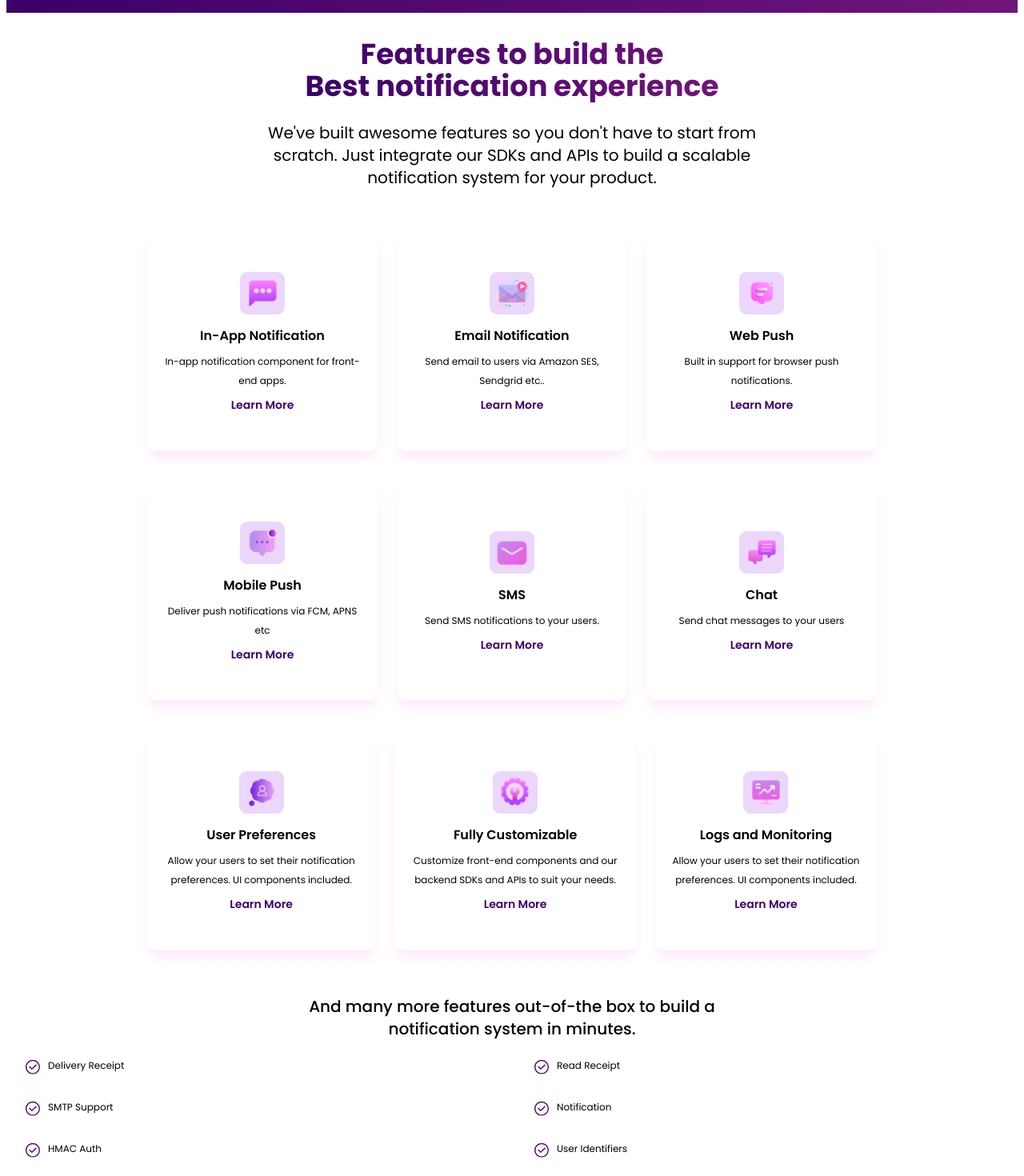
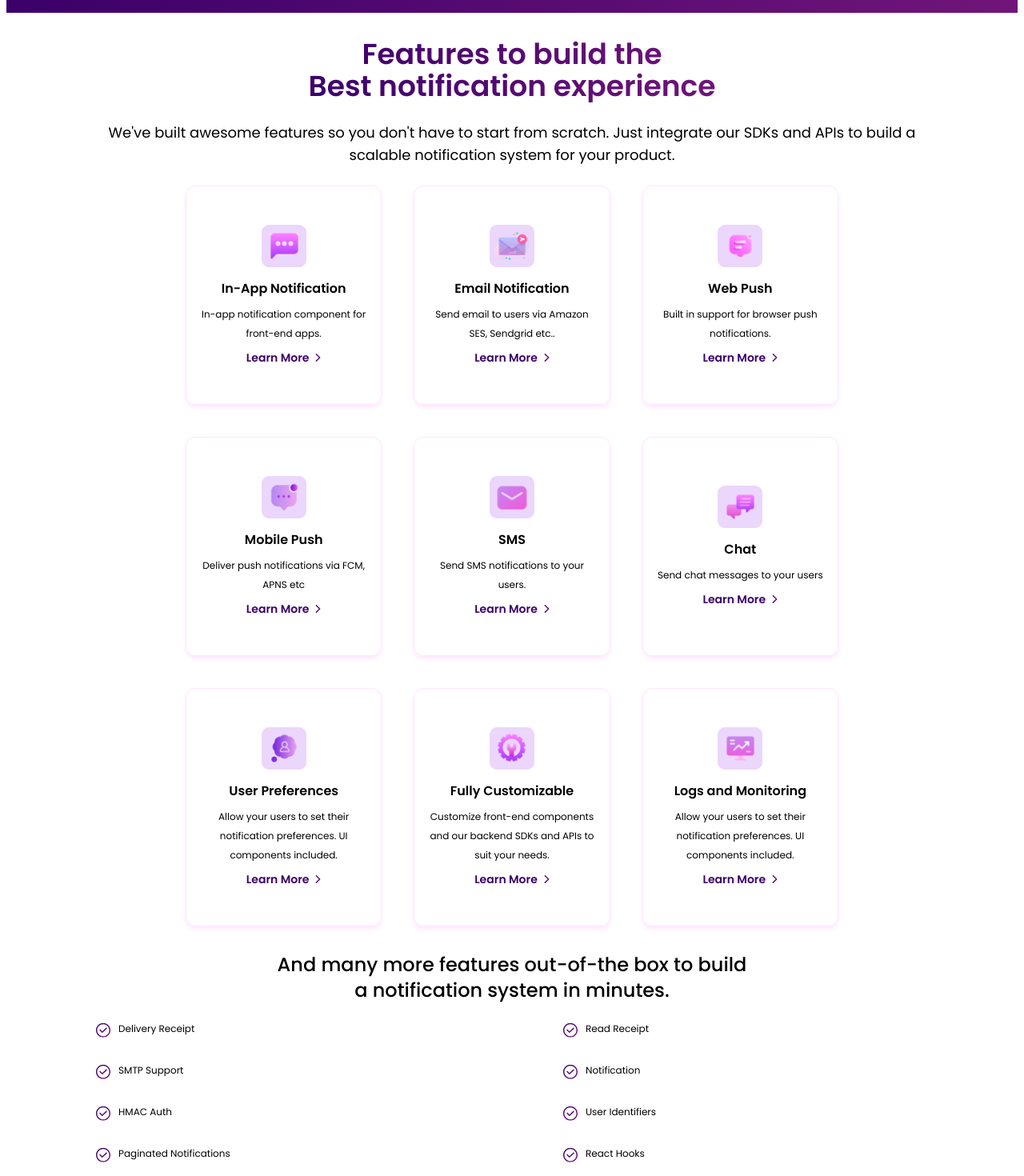
Before and after one commit to Ashrayaa/Engagespot, a Next.js app: page / in a window 1280 px wide. Shown: the part 1200-2670 px from the top of the page at 80% size. Built offline with nearby package versions, Linux system fonts and the light colour scheme.

Commit message:
UI CHANGES ADDED

```diff
--- a/components/Intro.tsx
+++ b/components/Intro.tsx
@@ -28,7 +28,7 @@ export default function Screen1({}: Props) {
             type="textbox"
             placeholder="Enter your mail id"
           ></input>
-          <button className="text-white p-4 sm:p-8 bg-gradient-to-r from-spotpurple to-engagepurple hover:bg-gradient-to-br focus:ring-4 focus:outline-none focus:ring-engagepurple font-semibold rounded-lg text-lg sm:text-2xl text-center">
+          <button className="text-white p-4 sm:p-8 bg-gradient-to-r from-spotpurple to-engagepurple  font-semibold rounded-lg text-lg sm:text-2xl text-center">
             Get Started
           </button>
         </div>
--- a/components/Screen4.tsx
+++ b/components/Screen4.tsx
@@ -9,27 +9,27 @@ import Chat from "/public/chat.png";
 import User from "/public/user-pref.png";
 import Custom from "public/fully customizable.png";
 import Logs from "/public/logs.png";
-
+import Arrow from "/public/arrow.svg";
 type Props = {};
 
 export default function Screen4({}: Props) {
   return (
-    <div className="flex flex-col">
-      <div className="flex flex-col gap-4 justify-center items-center align-middle">
-        <h1 className="text-xl px-4 font-bold sm:text-4xl text-center text-transparent bg-clip-text bg-gradient-to-r from-spotpurple to-engagepurple mt-8">
+    <div className="flex flex-col xl:px-12">
+      <div className="flex flex-col gap-2 justify-center items-center align-middle">
+        <h1 className="text-xl px-4 font-semibold sm:text-4xl text-center text-transparent bg-clip-text bg-gradient-to-r from-spotpurple to-engagepurple mt-8">
           Features to build the <br />
           Best notification experience{" "}
         </h1>
-        <p className="text-center sm:px-32 md:px-64 lg:px-80 sm:text-xl text-xs py-2 leading-6">
+        <p className="text-center sm:text-lg lg:px-10 text-xs pt-2 sm:pt-4 leading-6">
           We&apos;ve built awesome features so you don&apos;t have to start from
           scratch. Just integrate our SDKs and APIs to build a scalable
           notification system for your product.
         </p>
       </div>
 
-      <div className="flex flex-col justify-center gap-10 py-12 px-4 sm:24 lg:px-32 xl:px-44">
-        <div className="sm:grid sm:grid-cols-3 sm:grid-flow-col gap-6 sm:text-center sm:justify-center">
-          <div className="border-0 sm:flex sm:flex-col sm:justify-center sm:items-center gap-2 p-4 rounded-xl shadow-lg shadow-[#FFE6FD] border-[#FFE6FD] lg:py-12">
+      <div className="flex flex-col justify-center gap-6 py-6 px-4 lg:gap-10 lg:px-32 xl:px-44">
+        <div className="md:grid md:grid-cols-3 md:grid-flow-col lg:gap-10 grid gap-6 md:text-center md:justify-center">
+          <div className="border md:flex md:flex-col sm:justify-center md:items-center gap-2 p-4 rounded-xl md:hover:border md:hover:shadow-md shadow-md md:hover:shadow-[#FFE6FD] shadow-[#FFE6FD] md:hover:border-[#FFE6FD] border-[#FFE6FD] lg:py-12">
             {/* logo */}
             <div className="w-14">
               <Image src={Inapp} alt="In app notification" />
@@ -39,12 +39,15 @@ export default function Screen4({}: Props) {
             <p className="text-xs leading-6">
               In-app notification component for front-end apps.
             </p>
+            <div className="flex gap-2">
               <button className="text-spotpurple font-semibold text-sm">
                 Learn More
               </button>
+              <Image src={Arrow} alt="arrow" width={7} />
+            </div>
           </div>
 
-          <div className="gap-2 sm:flex sm:flex-col sm:justify-center sm:items-center border-0 p-4 rounded-xl shadow-lg shadow-[#FFE6FD] border-[#FFE6FD] lg:py-12">
+          <div className="border md:flex md:flex-col sm:justify-center md:items-center gap-2 p-4 rounded-xl md:hover:border md:hover:shadow-md shadow-md md:hover:shadow-[#FFE6FD] shadow-[#FFE6FD] md:hover:border-[#FFE6FD] border-[#FFE6FD] lg:py-12">
             {/* logo */}
             <div className="w-14">
               <Image src={Email} alt="Email notification" />
@@ -54,12 +57,15 @@ export default function Screen4({}: Props) {
             <p className="text-xs leading-6">
               Send email to users via Amazon SES, Sendgrid etc..
             </p>
+            <div className="flex gap-2">
               <button className="text-spotpurple font-semibold text-sm">
                 Learn More
               </button>
+              <Image src={Arrow} alt="arrow" width={7} />
+            </div>
           </div>
 
-          <div className="gap-2 lg:py-12 sm:flex sm:flex-col sm:justify-center sm:items-center border-0 p-4 rounded-xl shadow-lg shadow-[#FFE6FD] border-[#FFE6FD]">
+          <div className="border md:flex md:flex-col sm:justify-center md:items-center gap-2 p-4 rounded-xl md:hover:border md:hover:shadow-md shadow-md md:hover:shadow-[#FFE6FD] shadow-[#FFE6FD] md:hover:border-[#FFE6FD] border-[#FFE6FD] lg:py-12">
             {/* logo */}
             <div className="w-14">
               <Image src={Webpush} alt="Email notification" />
@@ -69,106 +75,127 @@ export default function Screen4({}: Props) {
             <p className="text-xs leading-6">
               Built in support for browser push notifications.
             </p>
+            <div className="flex gap-2">
               <button className="text-spotpurple font-semibold text-sm">
                 Learn More
               </button>
+              <Image src={Arrow} alt="arrow" width={7} />
+            </div>
           </div>
         </div>
 
-        <div className="sm:grid sm:grid-cols-3 sm:grid-flow-col gap-6 sm:justify-center">
-          <div className="gap-2 lg:py-12 sm:flex sm:flex-col sm:justify-center sm:items-center sm:text-center border-0 p-4 rounded-xl shadow-lg shadow-[#FFE6FD] border-[#FFE6FD] md:hover:rounded-xl md:hover:shadow-lg md:hover:shadow-[#FFE6FD] md:hover:border-[#FFE6FD]">
+        <div className="sm:grid md:grid-cols-3 md:grid-flow-col lg:gap-10 grid gap-6 md:justify-center">
+          <div className="border md:flex md:flex-col sm:justify-center md:items-center gap-2 p-4 rounded-xl md:hover:border md:hover:shadow-md shadow-md md:hover:shadow-[#FFE6FD] shadow-[#FFE6FD] md:hover:border-[#FFE6FD] border-[#FFE6FD] lg:py-12">
             {/* logo */}
             <div className="w-14">
               <Image src={Mobilepush} alt="Email notification" />
             </div>
 
             <h1 className="font-semibold">Mobile Push</h1>
-            <p className="text-xs leading-6">
+            <p className="text-xs leading-6 md:text-center">
               Deliver push notifications via FCM, APNS etc
             </p>
+            <div className="flex gap-2">
               <button className="text-spotpurple font-semibold text-sm">
                 Learn More
               </button>
+              <Image src={Arrow} alt="arrow" width={7} />
+            </div>
           </div>
 
-          <div className="gap-2 sm:flex sm:flex-col sm:justify-center sm:items-center border-0 p-4 rounded-xl shadow-lg shadow-[#FFE6FD] border-[#FFE6FD] md:hover:rounded-xl md:hover:shadow-lg md:hover:shadow-[#FFE6FD] md:hover:border-[#FFE6FD]">
+          <div className="border md:flex md:flex-col sm:justify-center md:items-center gap-2 p-4 rounded-xl md:hover:border md:hover:shadow-md shadow-md md:hover:shadow-[#FFE6FD] shadow-[#FFE6FD] md:hover:border-[#FFE6FD] border-[#FFE6FD] lg:py-12">
             {/* logo */}
             <div className="w-14">
               <Image src={Sms} alt="Email notification" />
             </div>
 
             <h1 className="font-semibold">SMS</h1>
-            <p className="text-xs leading-6">
+            <p className="text-xs leading-6 md:text-center">
               Send SMS notifications to your users.
             </p>
+            <div className="flex gap-2">
               <button className="text-spotpurple font-semibold text-sm">
                 Learn More
               </button>
+              <Image src={Arrow} alt="arrow" width={7} />
+            </div>
           </div>
 
-          <div className="gap-2 sm:flex sm:flex-col sm:justify-center sm:items-center sm:text-center border-0 p-4 rounded-xl shadow-lg shadow-[#FFE6FD] border-[#FFE6FD] md:hover:rounded-xl md:hover:shadow-lg md:hover:shadow-[#FFE6FD] md:hover:border-[#FFE6FD]">
+          <div className="border md:flex md:flex-col sm:justify-center md:items-center gap-2 p-4 rounded-xl md:hover:border md:hover:shadow-md shadow-md md:hover:shadow-[#FFE6FD] shadow-[#FFE6FD] md:hover:border-[#FFE6FD] border-[#FFE6FD] lg:py-12">
             {/* logo */}
             <div className="w-14">
               <Image src={Chat} alt="Email notification" />
             </div>
 
             <h1 className="font-semibold">Chat</h1>
-            <p className="text-xs leading-6">
+            <p className="text-xs leading-6 md:text-center">
               Send chat messages to your users
             </p>
+            <div className="flex gap-2">
               <button className="text-spotpurple font-semibold text-sm">
                 Learn More
               </button>
+              <Image src={Arrow} alt="arrow" width={7} />
+            </div>
           </div>
         </div>
 
-        <div className="sm:grid text-center sm:grid-flow-col gap-6 sm:justify-center">
-          <div className="gap-2 lg:py-12 text-center sm:flex sm:flex-col sm:justify-center sm:items-center border-0 p-4 rounded-xl shadow-lg shadow-[#FFE6FD] border-[#FFE6FD] md:hover:rounded-xl md:hover:shadow-lg md:hover:shadow-[#FFE6FD] md:hover:border-[#FFE6FD]">
+        <div className="sm:grid md:grid-cols-3 md:grid-flow-col lg:gap-10 grid gap-6 md:justify-center">
+          <div className="border md:flex md:flex-col sm:justify-center md:items-center gap-2 p-4 rounded-xl md:hover:border md:hover:shadow-md shadow-md md:hover:shadow-[#FFE6FD] shadow-[#FFE6FD] md:hover:border-[#FFE6FD] border-[#FFE6FD] lg:py-12">
             {/* logo */}
             <div className="w-14">
-              <Image src={User} alt="Email notification" />
+              <Image src={User} alt="User Preferences" />
             </div>
 
             <h1 className="font-semibold">User Preferences</h1>
-            <p className="text-xs leading-6 flex flex-wrap">
+            <p className="text-xs leading-6 md:text-center">
               Allow your users to set their notification preferences. UI
               components included.
             </p>
+            <div className="flex gap-2">
               <button className="text-spotpurple font-semibold text-sm">
                 Learn More
               </button>
+              <Image src={Arrow} alt="arrow" width={7} />
+            </div>
           </div>
 
-          <div className="gap-2 sm:flex sm:flex-col sm:justify-center sm:items-center border-0 p-4 rounded-xl shadow-lg shadow-[#FFE6FD] border-[#FFE6FD] md:hover:rounded-xl md:hover:shadow-lg md:hover:shadow-[#FFE6FD] md:hover:border-[#FFE6FD]">
+          <div className="border md:flex md:flex-col sm:justify-center md:items-center gap-2 p-4 rounded-xl md:hover:border md:hover:shadow-md shadow-md md:hover:shadow-[#FFE6FD] shadow-[#FFE6FD] md:hover:border-[#FFE6FD] border-[#FFE6FD] lg:py-12">
             {/* logo */}
             <div className="w-14">
               <Image src={Custom} alt="Email notification" />
             </div>
 
             <h1 className="font-semibold">Fully Customizable</h1>
-            <p className="text-xs leading-6">
+            <p className="text-xs leading-6 md:text-center">
               Customize front-end components and our backend SDKs and APIs to
               suit your needs.
             </p>
+            <div className="flex gap-2">
               <button className="text-spotpurple font-semibold text-sm">
                 Learn More
               </button>
+              <Image src={Arrow} alt="arrow" width={7} />
+            </div>
           </div>
 
-          <div className="gap-2 sm:flex sm:flex-col sm:justify-center sm:items-center border-0 p-4 rounded-xl shadow-lg shadow-[#FFE6FD] border-[#FFE6FD] md:hover:rounded-xl md:hover:shadow-lg md:hover:shadow-[#FFE6FD] md:hover:border-[#FFE6FD]">
+          <div className="border md:flex md:flex-col sm:justify-center md:items-center gap-2 p-4 rounded-xl md:hover:border md:hover:shadow-md shadow-md md:hover:shadow-[#FFE6FD] shadow-[#FFE6FD] md:hover:border-[#FFE6FD] border-[#FFE6FD] lg:py-12">
             {/* logo */}
             <div className="w-14">
               <Image src={Logs} alt="Email notification" />
             </div>
 
             <h1 className="font-semibold">Logs and Monitoring</h1>
-            <p className="text-xs leading-6">
+            <p className="text-xs leading-6 md:text-center">
               Allow your users to set their notification preferences. UI
               components included.
             </p>
+            <div className="flex gap-2">
               <button className="text-spotpurple font-semibold text-sm">
                 Learn More
               </button>
+              <Image src={Arrow} alt="arrow" width={7} />
+            </div>
           </div>
         </div>
       </div>
--- a/components/Screen5.tsx
+++ b/components/Screen5.tsx
@@ -6,12 +6,12 @@ type Props = {};
 
 export default function Screen5({}: Props) {
   return (
-    <div>
-      <p className="text-center font-medium sm:px-32 md:px-64 lg:px-80 sm:text-xl text-sm py-2 leading-6 mb-4">
+    <div className="px-4">
+      <p className="text-center font-medium lg:px-80 sm:text-xl md:text-2xl text-sm py-2 leading-6 mb-4">
         And many more features out-of-the box to build a notification system in
         minutes.
       </p>
-      <div className="grid gap-8 text-xs pl-6">
+      <div className="grid gap-8 text-xs pl- sm:pl-12 md:pl-24">
         <ul className="grid grid-cols-2 gap-8 md:grid-rows-4 ">
           <li className="flex gap-2">
             <div className="w-5 h-5">
@@ -49,7 +49,7 @@ export default function Screen5({}: Props) {
             </div>
             User Identifiers
           </li>
-          <li className="flex gap-2">
+          <li className="flex gap-3 sm:gap-2">
             <div className="w-5 h-5">
               <Image src={Tick} alt="mark" />
             </div>
@@ -64,7 +64,7 @@ export default function Screen5({}: Props) {
         </ul>
 
         <ul className="grid grid-cols-2 gap-8">
-          <li className="flex gap-2">
+          <li className="flex gap-3 sm:gap-2">
             <div className="w-5 h-5">
               <Image src={Tick} alt="mark" />
             </div>
@@ -76,7 +76,7 @@ export default function Screen5({}: Props) {
             </div>
             Emoji Support
           </li>
-          <li className="flex gap-2">
+          <li className="flex gap-3 sm:gap-2">
             <div className="w-5 h-5">
               <Image src={Tick} alt="mark" />
             </div>
@@ -88,19 +88,19 @@ export default function Screen5({}: Props) {
             </div>
             Custom Actions
           </li>
-          <li className="flex gap-2">
+          <li className="flex gap-3 sm:gap-2">
             <div className="w-5 h-5">
               <Image src={Tick} alt="mark" />
             </div>
             Fast Response Time
           </li>
-          <li className="flex gap-2">
+          <li className="flex gap-3 sm:gap-2">
             <div className="w-5 h-5">
               <Image src={Tick} alt="mark" />
             </div>
             Scalable Infrastructure
           </li>
-          <li className="flex gap-2">
+          <li className="flex gap-3 sm:gap-2">
             <div className="w-5 h-5">
               <Image src={Tick} alt="mark" />
             </div>
--- a/pages/index.tsx
+++ b/pages/index.tsx
@@ -7,6 +7,7 @@ import Screen3 from '../components/Screen3';
 import Screen4 from '../components/Screen4';
 import Screen5 from '../components/Screen5';
 import Screen6 from '../components/Screen6';
+import Screen7 from '../components/Screen7';
 import Topnav from '../components/Topnav';
 
 const Home: NextPage = () => {
@@ -23,6 +24,7 @@ const Home: NextPage = () => {
       <Screen4 />
       <Screen5/>
       <Screen6/>
+      <Screen7/>
     </div>
   )
 }
```
Also changed, not shown: components/Screen7.tsx (added, +22 -0 lines), public/arrow.svg (added). Lines whose indentation alone changed are shown as unchanged.
